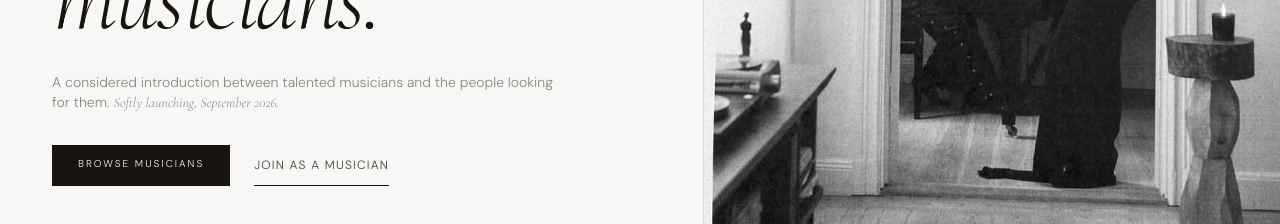
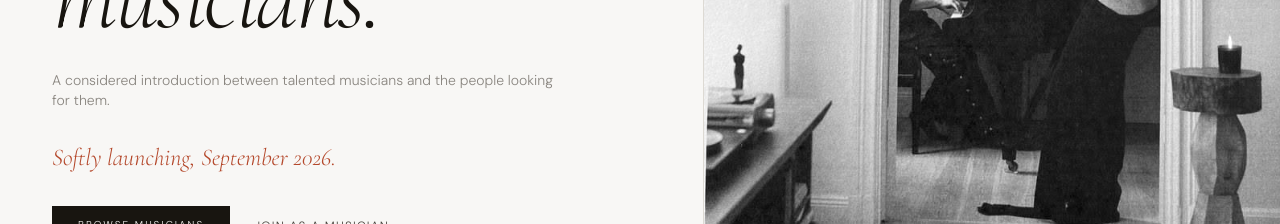
Before and after one commit to musiciangallery/Musician-Gallery, a Next.js app: page / in a window 1280 px wide. Shown: the part 524-748 px from the top of the page. Built offline with nearby package versions, Linux system fonts and the light colour scheme; no server answers; the database is empty.

Commit message:
Update page.tsx

```diff
--- a/src/app/page.tsx
+++ b/src/app/page.tsx
@@ -32,7 +32,8 @@ export default async function Home() {
             <br />
             <em>musicians.</em>
           </h1>
-          <p className="max-w-lg text-sm text-mid mb-8">A considered introduction between talented musicians and the people looking for them. <em className="font-serif">Softly launching, September 2026.</em></p>
+          <p className="max-w-lg text-sm text-mid mb-8">A considered introduction between talented musicians and the people looking for them.</p>
+          <p className="max-w-lg font-serif text-xl md:text-2xl italic text-accent mb-8">Softly launching, September 2026.</p>
           <div className="flex flex-wrap gap-6">
             <Link
               href="/gallery"
```
